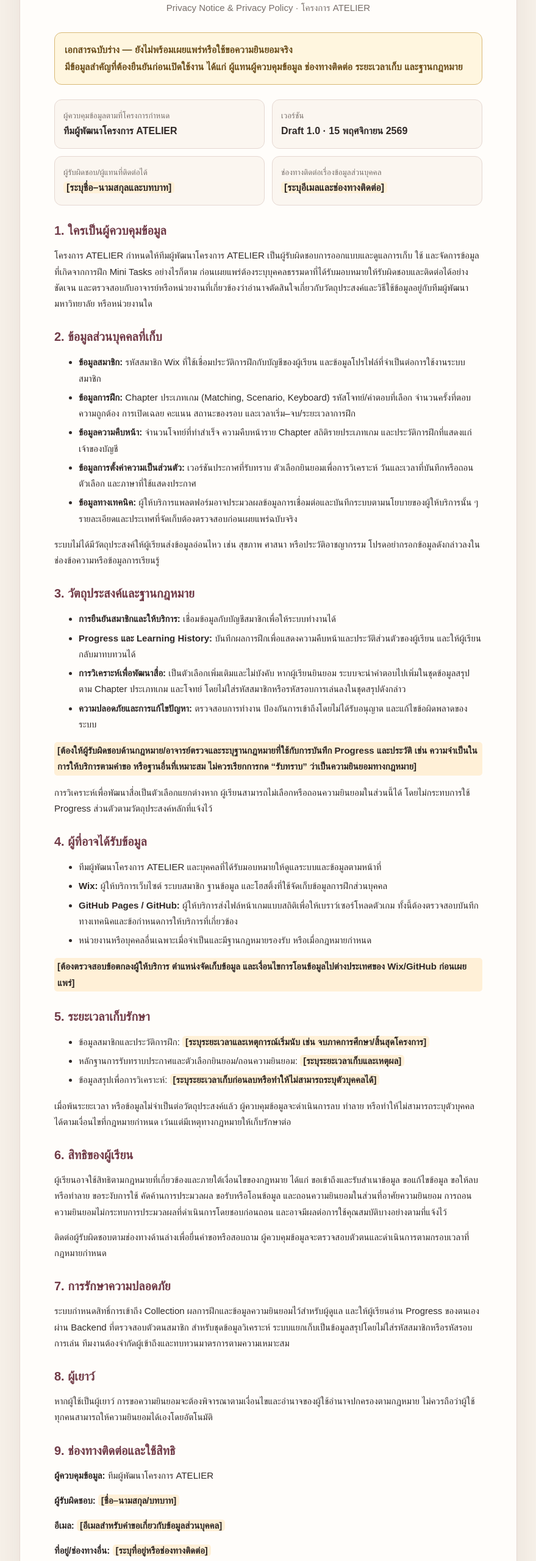
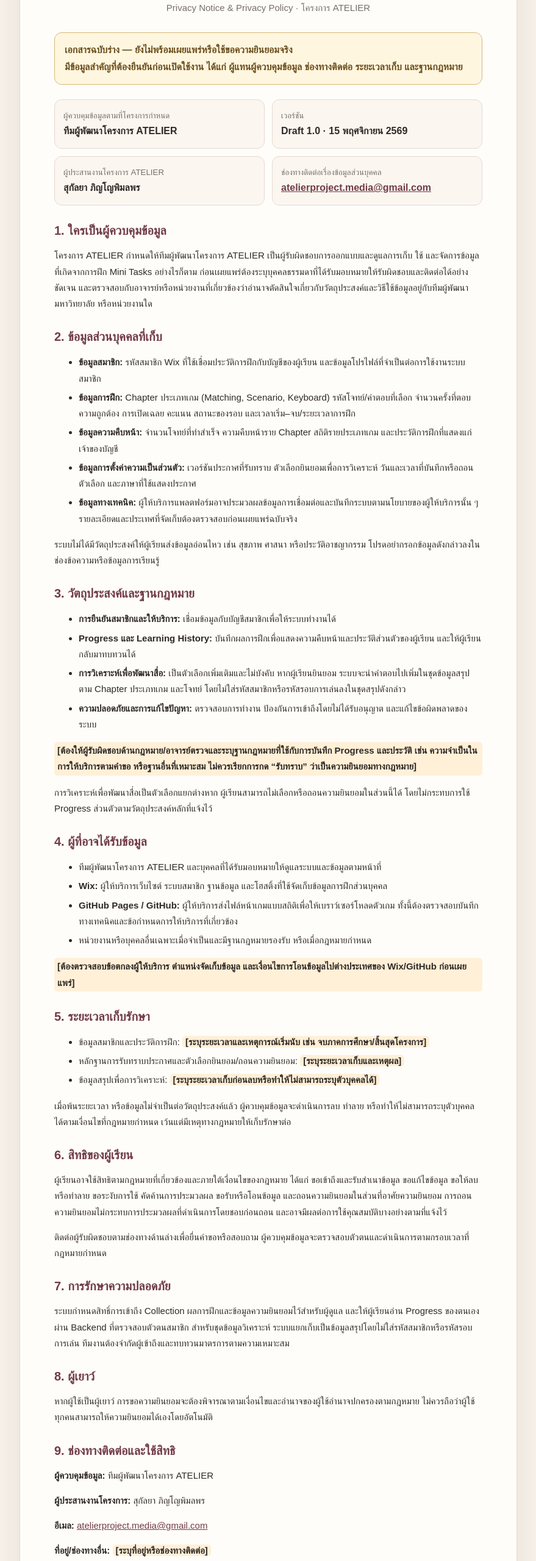
Before and after one commit to atelierproject-media/atelier-game-prototype, a plain HTML site: page privacy-policy.html in a window 1280 px wide. Shown: the part 240-2800 px from the top of the page at 61% size, without its empty margins (200-1079 px from the left). Drawn offline with Linux system fonts and the light colour scheme; a web font is replaced by a local one.

Commit message:
Add ATELIER project coordinator contact to privacy policy draft

```diff
--- a/privacy-policy.html
+++ b/privacy-policy.html
@@ -46,8 +46,8 @@
     <div class="meta">
       <div><small>ผู้ควบคุมข้อมูลตามที่โครงการกำหนด</small><strong>ทีมผู้พัฒนาโครงการ ATELIER</strong></div>
       <div><small>เวอร์ชัน</small><strong>Draft 1.0 · 15 พฤศจิกายน 2569</strong></div>
-      <div><small>ผู้รับผิดชอบ/ผู้แทนที่ติดต่อได้</small><strong class="placeholder">[ระบุชื่อ–นามสกุลและบทบาท]</strong></div>
-      <div><small>ช่องทางติดต่อเรื่องข้อมูลส่วนบุคคล</small><strong class="placeholder">[ระบุอีเมลและช่องทางติดต่อ]</strong></div>
+      <div><small>ผู้ประสานงานโครงการ ATELIER</small><strong>สุกัลยา ภิญโญพิมลพร</strong></div>
+      <div><small>ช่องทางติดต่อเรื่องข้อมูลส่วนบุคคล</small><strong><a href="mailto:atelierproject.media@gmail.com">atelierproject.media@gmail.com</a></strong></div>
     </div>
 
     <h2>1. ใครเป็นผู้ควบคุมข้อมูล</h2>
@@ -102,8 +102,8 @@
 
     <h2>9. ช่องทางติดต่อและใช้สิทธิ</h2>
     <p><strong>ผู้ควบคุมข้อมูล:</strong> ทีมผู้พัฒนาโครงการ ATELIER</p>
-    <p><strong>ผู้รับผิดชอบ:</strong> <span class="placeholder">[ชื่อ–นามสกุล/บทบาท]</span></p>
-    <p><strong>อีเมล:</strong> <span class="placeholder">[อีเมลสำหรับคำขอเกี่ยวกับข้อมูลส่วนบุคคล]</span></p>
+    <p><strong>ผู้ประสานงานโครงการ:</strong> สุกัลยา ภิญโญพิมลพร</p>
+    <p><strong>อีเมล:</strong> <a href="mailto:atelierproject.media@gmail.com">atelierproject.media@gmail.com</a></p>
     <p><strong>ที่อยู่/ช่องทางอื่น:</strong> <span class="placeholder">[ระบุที่อยู่หรือช่องทางติดต่อ]</span></p>
 
     <h2>10. การเปลี่ยนแปลงประกาศ</h2>
```
